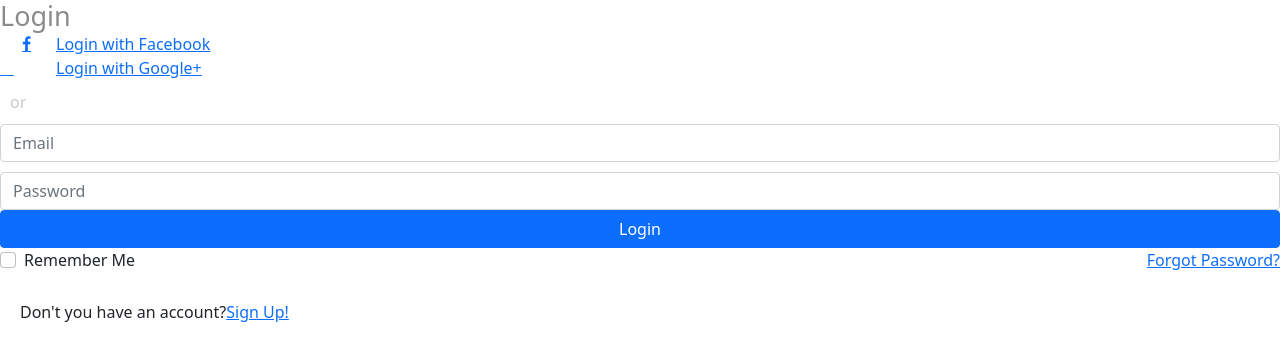
After one commit to PrinceMargaret/e-teaching-web, a PHP site: page /devchandan/login.php in a window 1280 px wide. The commit adds this page. Shown: the top 361 px of the page. Run offline with PHP 8.4, Linux system fonts and the light colour scheme.

Commit message:
login signup

```diff
--- a/index.php
+++ b/index.php
@@ -59,7 +59,7 @@ require_once("PaytmKit/lib/encdec_paytm.php");
                     <li class="nav-item"><a class="nav-link active" href="#">Contact Us</a></li>
 
                 </ul>
-                <span class="navbar-text actions"> <a class="login" href="#">Log In</a><a class="btn btn-green action-button" role="button" href="#">Sign Up</a></span>
+                <span class="navbar-text actions"> <a class="login" href="login.php">Log In</a><a class="btn btn-green action-button" role="button" href="signup.php">Sign Up</a></span>
             </div>
         </div>
     </nav>
--- /dev/null
+++ b/login.php
@@ -0,0 +1,43 @@
+
+<!DOCTYPE html>
+<html lang="en">
+
+<head>
+    <meta charset="utf-8">
+    <meta name="viewport" content="width=device-width, initial-scale=1.0, shrink-to-fit=no">
+    <title>Untitled</title>
+    <link rel="stylesheet" href="https://cdn.jsdelivr.net/npm/bootstrap@5.0.1/dist/css/bootstrap.min.css">
+    <link rel="stylesheet" href="https://cdnjs.cloudflare.com/ajax/libs/font-awesome/4.7.0/css/font-awesome.min.css">
+    <link rel="stylesheet" href="/assets/css/styles.min.css?h=fbb6300924f3f2eafb13a0b441cd0e3a">
+</head>
+
+<body>
+    <div class="d-flex flex-column justify-content-center" id="login-box">
+        <div class="login-box-header">
+            <h4 style="color:rgb(139,139,139);margin-bottom:0px;font-weight:400;font-size:27px;">Login</h4>
+        </div>
+        <div class="login-box-content">
+            <div class="fb-login box-shadow"><a class="d-flex flex-row align-items-center social-login-link" href="#"><i class="fa fa-facebook" style="margin-left:0px;padding-right:20px;padding-left:22px;width:56px;"></i>Login with Facebook</a></div>
+            <div class="gp-login box-shadow"><a class="d-flex flex-row align-items-center social-login-link" style="margin-bottom:10px;" href="#"><i class="fa fa-google" style="color:rgb(255,255,255);width:56px;"></i>Login with Google+</a></div>
+        </div>
+        <div class="d-flex flex-row align-items-center login-box-seperator-container">
+            <div class="login-box-seperator"></div>
+            <div class="login-box-seperator-text">
+                <p style="margin-bottom:0px;padding-left:10px;padding-right:10px;font-weight:400;color:rgb(201,201,201);">or</p>
+            </div>
+            <div class="login-box-seperator"></div>
+        </div>
+        <div class="email-login" style="background-color:#ffffff;"><input type="email" class="email-imput form-control" style="margin-top:10px;" required="" placeholder="Email" minlength="6"><input type="password" class="password-input form-control" style="margin-top:10px;" required="" placeholder="Password" minlength="6"></div>
+        <div class="submit-row" style="margin-bottom:8px;padding-top:0px;"><button class="btn btn-primary d-block box-shadow w-100" id="submit-id-submit" type="submit">Login</button>
+            <div class="d-flex justify-content-between">
+                <div class="form-check form-check-inline" id="form-check-rememberMe"><input class="form-check-input" type="checkbox" id="formCheck-1" for="remember" style="cursor:pointer;" name="check"><label class="form-check-label" for="formCheck-1"><span class="label-text">Remember Me</span></label></div><a id="forgot-password-link" href="#">Forgot Password?</a>
+            </div>
+        </div>
+        <div id="login-box-footer" style="padding:10px 20px;padding-bottom:23px;padding-top:18px;">
+            <p style="margin-bottom:0px;">Don't you have an account?<a id="register-link" href="#">Sign Up!</a></p>
+        </div>
+    </div>
+    <script src="https://cdn.jsdelivr.net/npm/bootstrap@5.0.1/dist/js/bootstrap.bundle.min.js"></script>
+</body>
+
+</html>
```
Also changed, not shown: signup.php (added, +33 -0 lines).
